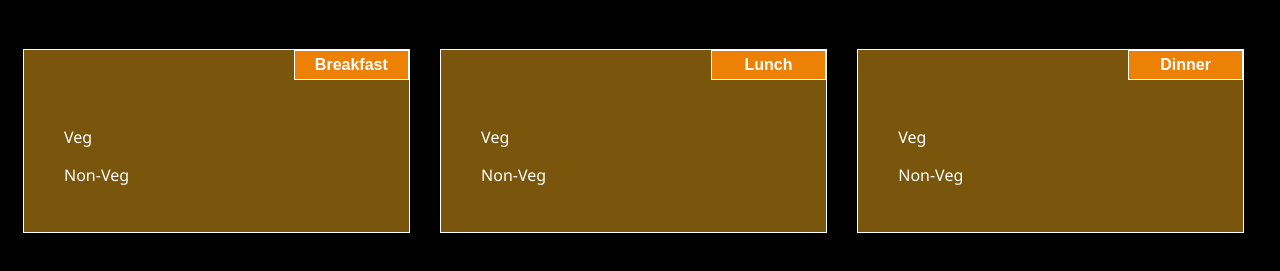
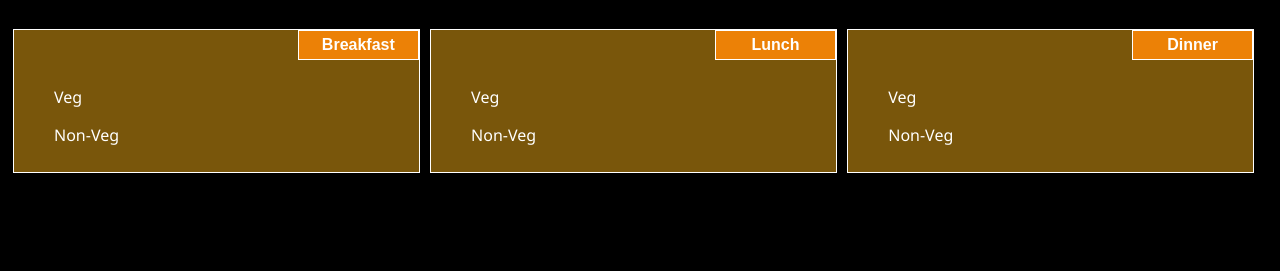
Before and after one commit to Tekwings/module-2-solution, a plain HTML site: page index.html in a window 1280 px wide. Shown: the part 61-332 px from the top of the page. Drawn offline with Linux system fonts and the light colour scheme.

Commit message:
Update mystyle.css

```diff
--- a/mystyle.css
+++ b/mystyle.css
@@ -12,15 +12,15 @@ body {
      }
 
      p {
-        padding: 15px;
+        padding: 5px;
         margin: 0;
       }
 
 .container {
 
-    margin-top: 15px;
-    margin-bottom: 15px;
-    padding: 15px;
+    margin-top: 5px;
+    margin-bottom: 5px;
+    padding: 5px;
 }
     section{
 
```
